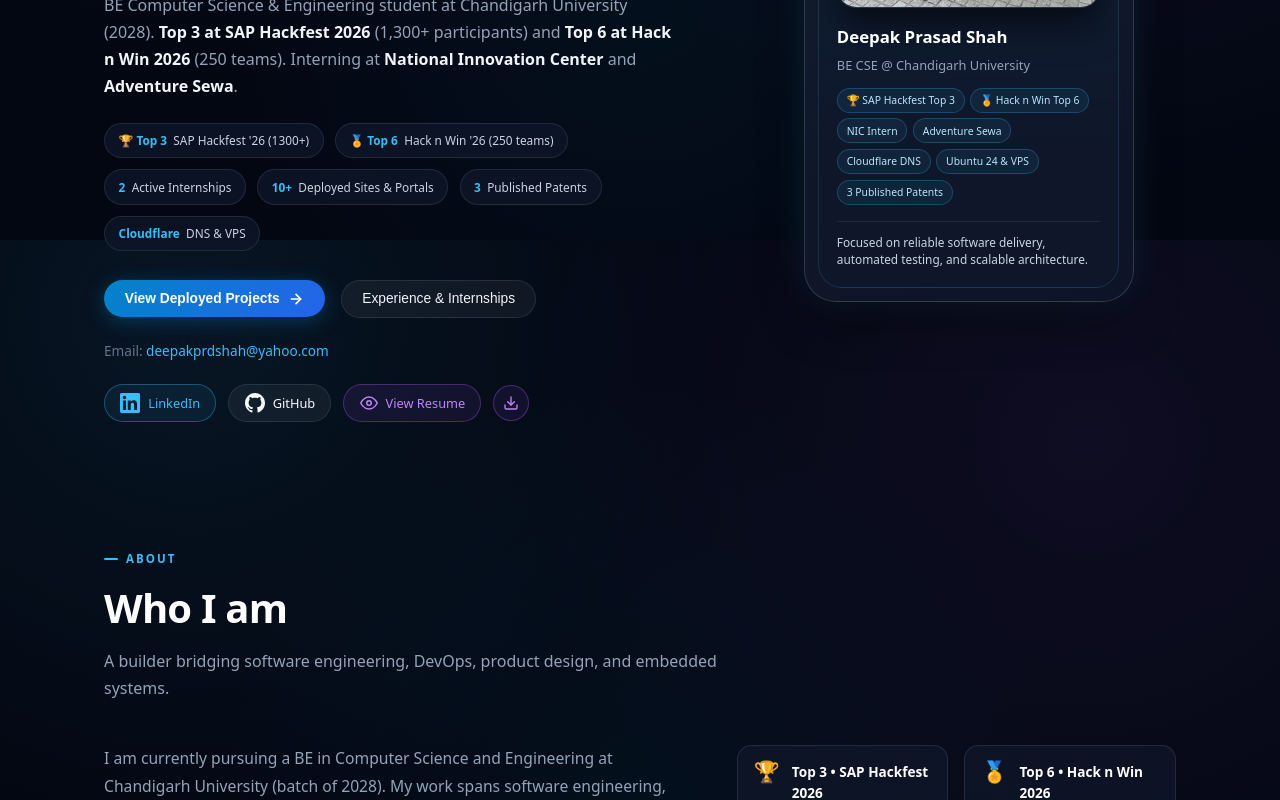
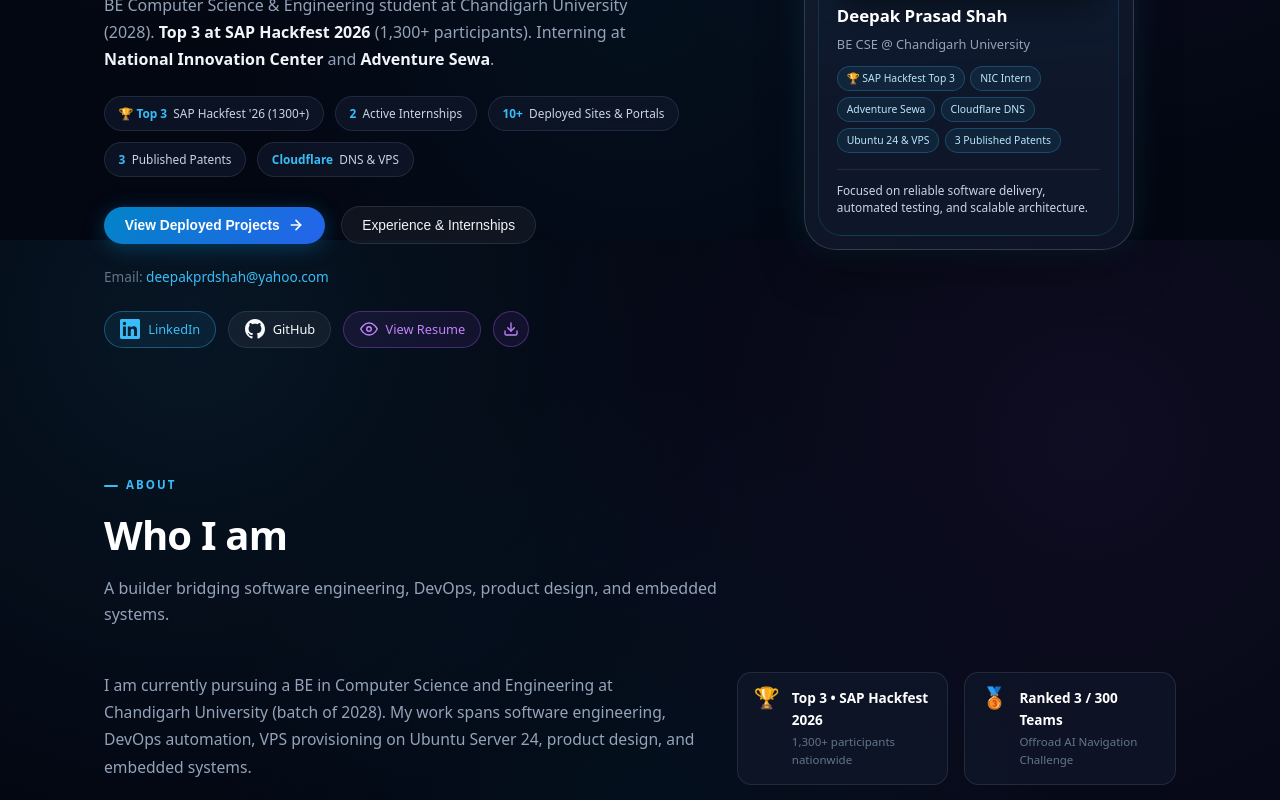
Before and after one commit to deiepak/deepak-portfolio, a React (Vite) app: page / in a window 1280 px wide. Shown: the part 560-1360 px from the top of the page. Built offline with nearby package versions, Linux system fonts and the light colour scheme.

Commit message:
Remove duplicate Hack n Win entry

```diff
--- a/index.html
+++ b/index.html
@@ -6,21 +6,21 @@
     <meta name="viewport" content="width=device-width, initial-scale=1.0" />
     <meta
       name="description"
-      content="Portfolio of Deepak Prasad Shah — BE CSE Student at Chandigarh University (2028), Frontend & DevOps Intern at National Innovation Center (NIC) & Adventure Sewa, Top 3 at SAP Hackfest 2026 (1300+ participants), Top 6 at Hack n Win 2026, 3 Published Patents, and 10+ Deployed Websites."
+      content="Portfolio of Deepak Prasad Shah — BE CSE Student at Chandigarh University (2028), Frontend &amp; DevOps Intern at National Innovation Center (NIC) &amp; Adventure Sewa, Top 3 at SAP Hackfest 2026 (1300+ participants), 3 Published Patents, and 10+ Deployed Websites."
     />
     <meta
       name="keywords"
-      content="Deepak Prasad Shah, DevOps Engineer, Frontend Developer, Product Designer, Ubuntu Server 24, VPS Management, Cloudflare DNS, SAP Hackfest 2026, Hack n Win, National Innovation Center, Adventure Sewa, React, Python, IoT, Patents, Chandigarh University"
+      content="Deepak Prasad Shah, DevOps Engineer, Frontend Developer, Product Designer, Ubuntu Server 24, VPS Management, Cloudflare DNS, SAP Hackfest 2026, National Innovation Center, Adventure Sewa, React, Python, IoT, Patents, Chandigarh University"
     />
     <meta name="author" content="Deepak Prasad Shah" />
     <meta name="robots" content="index, follow, max-snippet:-1, max-image-preview:large" />
 
     <!-- Open Graph / Social / AI Preview Metadata -->
     <meta property="og:type" content="profile" />
-    <meta property="og:title" content="Deepak Prasad Shah | DevOps, Full-Stack & Product Designer" />
+    <meta property="og:title" content="Deepak Prasad Shah | DevOps, Full-Stack &amp; Product Designer" />
     <meta
       property="og:description"
-      content="Frontend & DevOps Intern at NIC & Adventure Sewa. Top 3 SAP Hackfest 2026 (1300+ participants), Top 6 Hack n Win 2026, 3 Published Patents, 10+ Production Web Deployments."
+      content="Frontend &amp; DevOps Intern at NIC &amp; Adventure Sewa. Top 3 SAP Hackfest 2026 (1300+ participants), 3 Published Patents, 10+ Production Web Deployments."
     />
     <meta property="og:url" content="https://deepakprasadshah.com.np/" />
     <link rel="canonical" href="https://deepakprasadshah.com.np/" />
@@ -77,7 +77,6 @@
         ],
         "award": [
           "Top 3 Team — SAP Hackfest 2026 (Out of 1,300+ participants nationwide)",
-          "Top 6 Finalist Team — Hack n Win Hackathon (February 2026, out of 250 teams)",
           "Ranked 3 / 300 Teams — Desert Offroad AI Navigation Challenge",
           "3 Official Published Patents in Hardware, Counter-UAV & Automation"
         ],
@@ -130,7 +129,7 @@
         <h1>Deepak Prasad Shah — DevOps Engineer, Frontend Developer &amp; Product Designer</h1>
         <p>
           BE Computer Science &amp; Engineering student at Chandigarh University (2028).
-          Top 3 Team at SAP Hackfest 2026 (1,300+ participants) and Top 6 Finalist at Hack n Win 2026 (250 teams).
+          Top 3 Team at SAP Hackfest 2026 (1,300+ participants).
           Currently interning at National Innovation Center (NIC) and Adventure Sewa Pvt. Ltd.
         </p>
         <p>
@@ -180,7 +179,6 @@
           <h2>Hackathon Wins &amp; Honors</h2>
           <ul>
             <li><strong>Top 3 Team — SAP Hackfest 2026:</strong> Won Top 3 out of 1,300+ participants by identifying a critical real-world problem and engineering an end-to-end technical solution.</li>
-            <li><strong>Top 6 Finalist — Hack n Win Hackathon (February 2026):</strong> Won Top 6 out of 250 competing teams with a full-stack rapid prototype.</li>
             <li><strong>Ranked 3 / 300 Teams — AI Offroad Navigation Challenge:</strong> Built Desert Offroad Navigator using computer vision terrain segmentation and NLP voice guidance.</li>
           </ul>
         </section>
--- a/public/profile.json
+++ b/public/profile.json
@@ -51,12 +51,6 @@
       "organization": "SAP",
       "scale": "Top 3 out of 1,300+ participants nationwide",
       "year": 2026
-    },
-    {
-      "title": "Top 6 Finalist — Hack n Win 2026",
-      "organization": "Hack n Win Hackathon",
-      "scale": "Top 6 out of 250 competing teams",
-      "date": "February 2026"
     },
     {
       "title": "Ranked 3 / 300 Teams — AI Offroad Navigation Challenge",
--- a/src/components/About.jsx
+++ b/src/components/About.jsx
@@ -44,10 +44,10 @@
             </div>
           </div>
           <div className="about-chip">
-            <span className="chip-icon">🏅</span>
+            <span className="chip-icon">🥉</span>
             <div>
-              <strong>Top 6 • Hack n Win 2026</strong>
-              <div className="chip-sub">Out of 250 competing teams</div>
+              <strong>Ranked 3 / 300 Teams</strong>
+              <div className="chip-sub">Offroad AI Navigation Challenge</div>
             </div>
           </div>
           <div className="about-chip">
--- a/src/components/Hero.jsx
+++ b/src/components/Hero.jsx
@@ -30,16 +30,12 @@
         </h1>
         <p className="hero-subtitle">
           BE Computer Science & Engineering student at Chandigarh University (2028).
-          <strong> Top 3 at SAP Hackfest 2026</strong> (1,300+ participants) and
-          <strong> Top 6 at Hack n Win 2026</strong> (250 teams). Interning at
+          <strong> Top 3 at SAP Hackfest 2026</strong> (1,300+ participants). Interning at
           <strong> National Innovation Center</strong> and <strong>Adventure Sewa</strong>.
         </p>
         <div className="hero-highlights">
           <div className="badge" onClick={scrollToAwards} style={{ cursor: "pointer" }}>
             <strong>🏆 Top 3</strong> SAP Hackfest &apos;26 (1300+)
-          </div>
-          <div className="badge" onClick={scrollToAwards} style={{ cursor: "pointer" }}>
-            <strong>🏅 Top 6</strong> Hack n Win &apos;26 (250 teams)
           </div>
           <div className="badge" onClick={scrollToExperience} style={{ cursor: "pointer" }}>
             <strong>2</strong> Active Internships
@@ -183,7 +179,6 @@
               </div>
               <div className="profile-tags">
                 <span className="profile-tag">🏆 SAP Hackfest Top 3</span>
-                <span className="profile-tag">🏅 Hack n Win Top 6</span>
                 <span className="profile-tag">NIC Intern</span>
                 <span className="profile-tag">Adventure Sewa</span>
                 <span className="profile-tag">Cloudflare DNS</span>
--- a/src/data.js
+++ b/src/data.js
@@ -238,17 +238,6 @@
     tags: ["Real-World Impact", "System Design", "Enterprise Tech", "SAP Hackfest"],
   },
   {
-    id: 2,
-    title: "Top 6 Finalist — Hack n Win 2026",
-    organization: "Hack n Win Hackathon",
-    date: "February 2026",
-    badge: "Top 6 / 250 Teams",
-    icon: "🏅",
-    description:
-      "Awarded among the top 6 teams out of 250 competing teams. Built a working prototype from scratch under rapid hackathon sprint conditions, excelling in technical execution and presentation.",
-    tags: ["Rapid Prototyping", "Full-Stack Development", "Top 6 of 250 Teams"],
-  },
-  {
     id: 3,
     title: "Ranked 3 / 300 Teams — AI Navigation Challenge",
     organization: "Offroad AI Hackathon",
```
Also changed, not shown: public/llms.txt.
